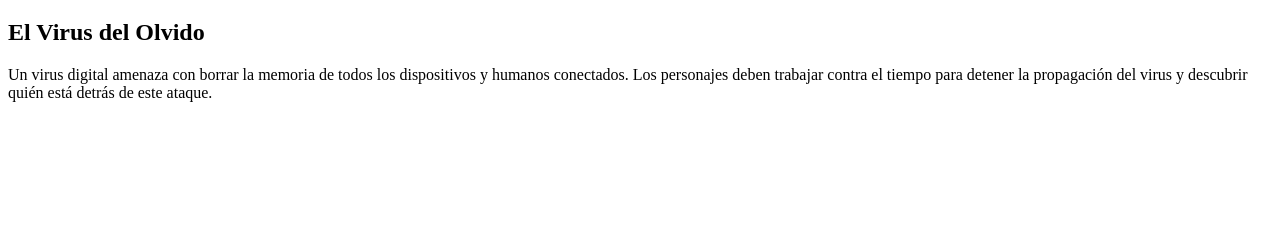
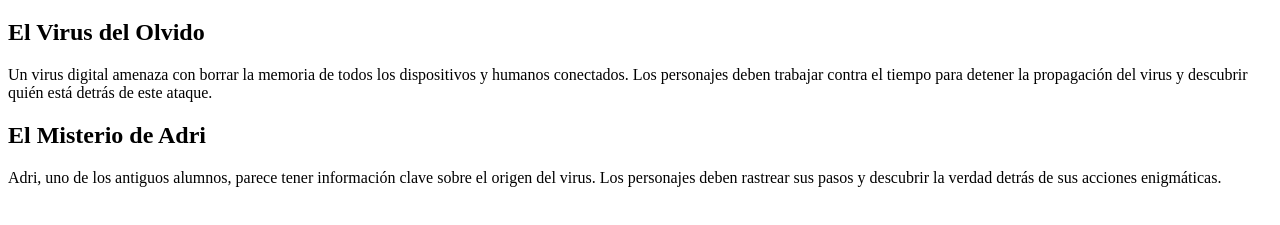
Before and after one commit to MelaMaluenda/202309-w4ch1-mela-maluenda, a plain HTML site: page season10.html in a window 1280 px wide. Shown: the part 61-286 px from the top of the page. Drawn offline with Linux system fonts and the light colour scheme.

Commit message:
Add the title and synopsis of season10 episode2

```diff
--- a/season10.html
+++ b/season10.html
@@ -14,10 +14,17 @@
     <h1>Temporada 10: La Última Línea de Código</h1>
   </header>
   <main>
-    <h2>El Virus del Olvido</h2>
-    <p>Un virus digital amenaza con borrar la memoria de todos los dispositivos y humanos conectados. Los personajes
-      deben trabajar contra el tiempo para detener la propagación del virus y descubrir quién está detrás de este
-      ataque.</p>
+    <article>
+      <h2>El Virus del Olvido</h2>
+      <p>Un virus digital amenaza con borrar la memoria de todos los dispositivos y humanos conectados. Los personajes
+        deben trabajar contra el tiempo para detener la propagación del virus y descubrir quién está detrás de este
+        ataque.</p>
+    </article>
+    <article>
+      <h2>El Misterio de Adri</h2>
+      <p>Adri, uno de los antiguos alumnos, parece tener información clave sobre el origen del virus. Los personajes
+        deben rastrear sus pasos y descubrir la verdad detrás de sus acciones enigmáticas.</p>
+    </article>
   </main>
 </body>
 
```
